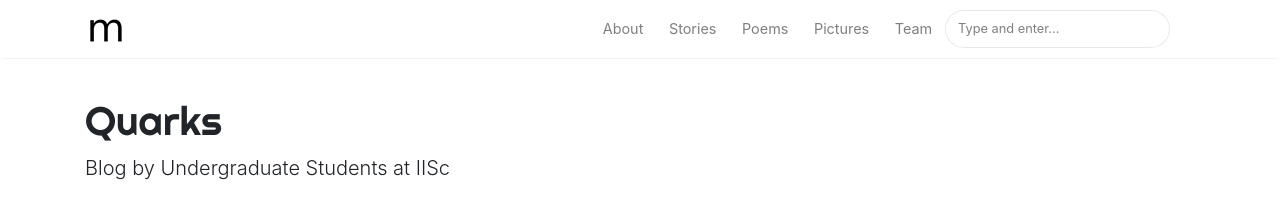
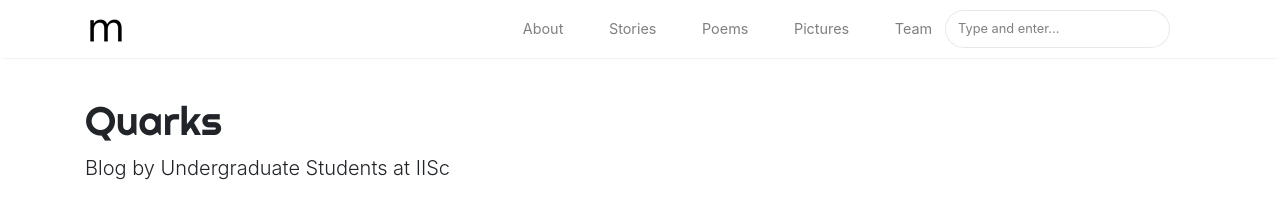
Before and after one commit to Quarks-IISc/blog, a Jekyll site: the page built from index.html, in a window 1280 px wide. Shown: the top 213 px of the page. Built offline with Jekyll 4.4.1, drawn with Linux system fonts in a browser that asks for light colours; nearby versions of some CDN libraries; the list of posts is cut into pages by our own code.

Commit message:
Fixing position

```diff
--- a/assets/css/main.scss
+++ b/assets/css/main.scss
@@ -5,11 +5,53 @@
 
 /* We need to add display:inline in order to align the '>>' of the 'read more' link */
 .post-excerpt p {
-	display:inline;
+    display: inline;
 }
 
 // Import partials from `sass_dir` (defaults to `_sass`)
 @import
-	"syntax",
+    "syntax",
     "starsnonscss"
 ;
+
+/* Custom Styles for Navigation Layout */
+.navbar {
+    display: flex;
+    justify-content: space-between;
+    align-items: center;
+}
+
+.navbar .navbar-brand {
+    margin-right: 20px; // Adjust if needed
+}
+
+.navbar-nav {
+    display: flex;
+    align-items: center;
+}
+
+.navbar-nav .nav-item {
+    margin-left: 20px; // Adjust space between menu items
+}
+
+.navbar-toggler {
+    display: none; // If you want to hide the toggle button
+}
+
+@media (max-width: 991px) {
+    .navbar-nav {
+        display: block;
+    }
+
+    .navbar-toggler {
+        display: block;
+    }
+
+    .navbar {
+        flex-direction: column;
+    }
+
+    .navbar-nav .nav-item {
+        margin-left: 0;
+    }
+}
```
